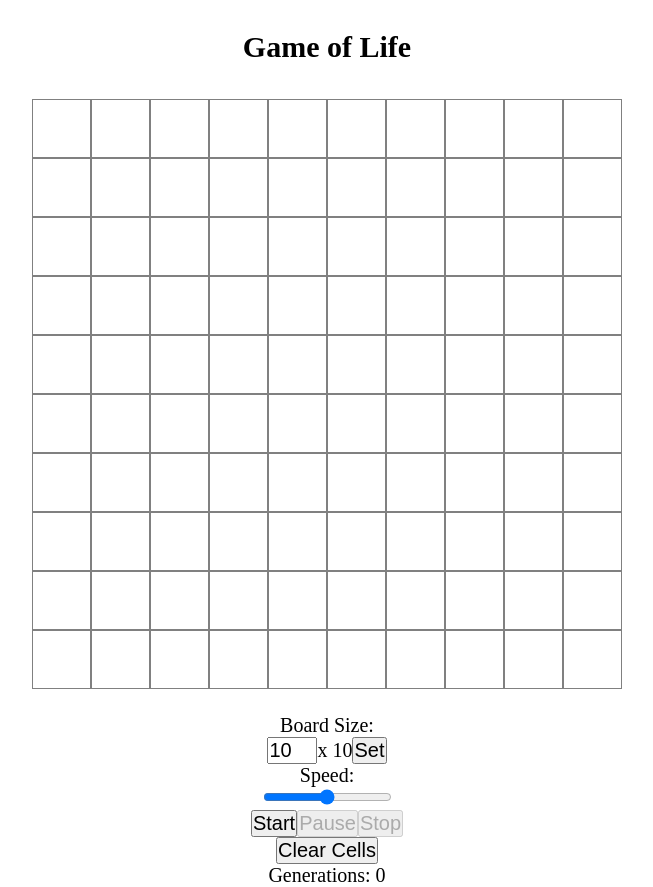
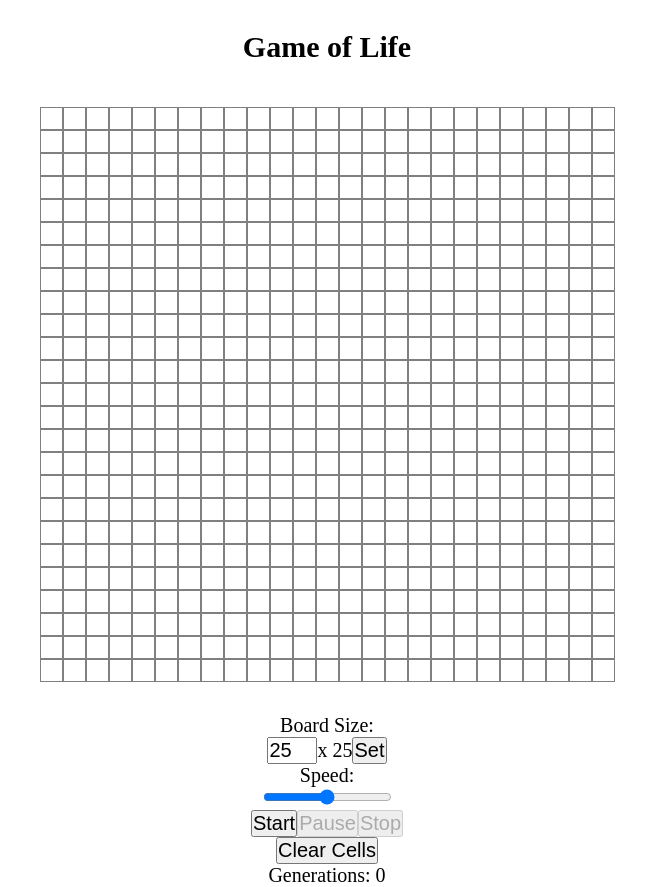
Before and after one commit to drew-ross/game-of-life, a React (Create React App) app in the folder app/: page / in a window 1280 px wide. Shown: the whole page, without its empty margins (313-966 px from the left). Built offline with nearby package versions, Linux system fonts and the light colour scheme.

Commit message:
Change default grid size.

```diff
--- a/app/src/components/App.jsx
+++ b/app/src/components/App.jsx
@@ -8,7 +8,7 @@ const containerSize = 600;
 
 const App = () => {
 
-  const [gridSize, setGridSize] = useState(10);
+  const [gridSize, setGridSize] = useState(25);
   const [mouseDown, setMouseDown] = useState(false);
   const [cells, changeCell, setCells, clear] = useCells(gridSize);
   const [initCells,, setInitCells] = useCells(gridSize);
```
